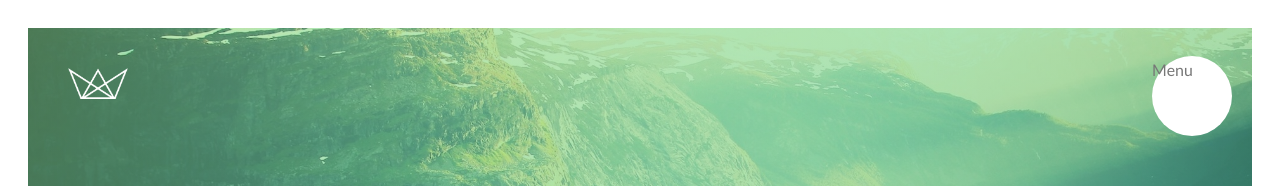
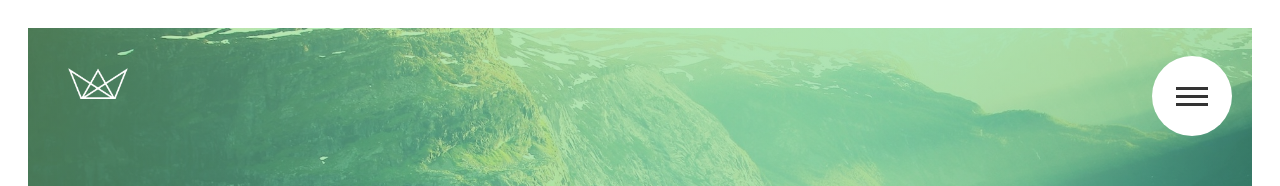
Before and after one commit to aliehyaie/next-natours, a Next.js app: page / in a window 1280 px wide. Shown: the top 186 px of the page. Built offline with nearby package versions, Linux system fonts and the light colour scheme.

Commit message:
create navigation button

```diff
--- a/src/components/Navigation/Navigation.tsx
+++ b/src/components/Navigation/Navigation.tsx
@@ -33,7 +33,21 @@ const Navigation = () => {
         <div className="navigation">
             <input type="checkbox" className="hidden peer" id="nav-toggle"/>
             <label htmlFor="nav-toggle"
-                   className="bg-white h-20 w-20 block fixed top-14 right-12 rounded-full z-50 shadow-[0_1rem_3rem_rgba(#000,0.1)]">Menu</label>
+                   className="bg-white h-20 w-20 block fixed top-14 right-12 rounded-full z-50 shadow-[0_1rem_3rem_rgba(#000,0.1)]
+                   flex justify-center items-center cursor-pointer group
+                   peer-checked:[&_span]:bg-transparent
+                   peer-checked:[&_span:before]:rotate-[135deg]
+                   peer-checked:[&_span:before]:top-0
+                   peer-checked:[&_span:after]:-rotate-[135deg]
+                   peer-checked:[&_span:after]:top-0
+                   ">
+                <span className="w-8 h-[3px] bg-grey-dark3 inline-block
+                       relative
+                      group-hover:before:-top-3 group-hover:after:top-3
+                    before:w-8 before:h-[3px] before:bg-grey-dark3 before:inline-block before:left-0 before:absolute before:-top-2 before:transition-all before:duration-200
+                    after:w-8 after:h-[3px] after:bg-grey-dark3 after:inline-block after:absolute after:top-2 after:transition-all after:duration-200
+                " />
+            </label>
             <div
                 className="h-16 w-16 rounded-full fixed top-16 right-14
                  peer-checked:scale-[120]
```
